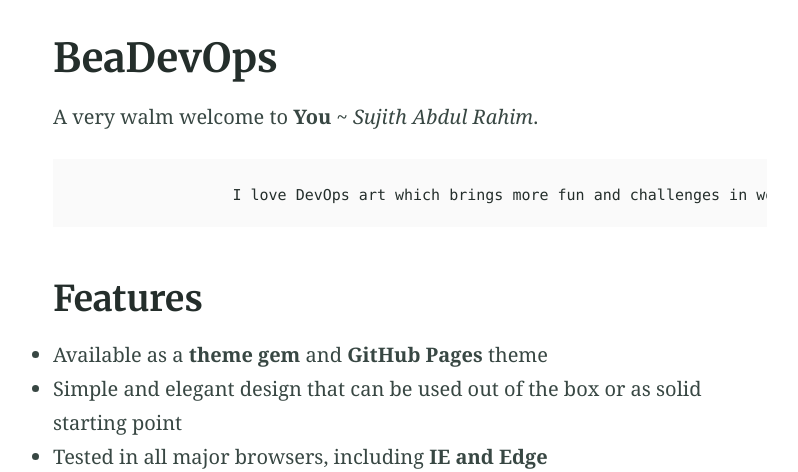
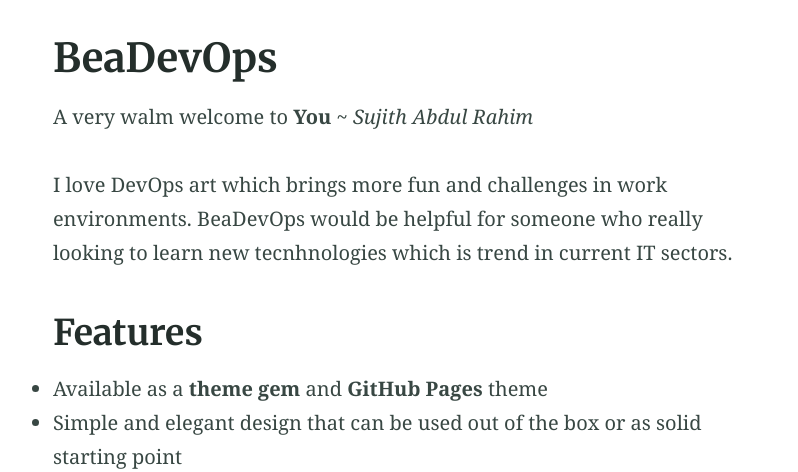
Before and after one commit to sujiar37/beadevops, a Jekyll site: the page built from index.md, in a window 1280 px wide and 900 px high, cut to the strip 428-900 px from the top of the window. Shown: the whole strip, without its empty margins (230-1028 px from the left). Built offline with Jekyll 4.4.1, drawn with Linux system fonts in a browser that asks for light colours; our own code applies the rules of GitHub Pages for plain Markdown files.

```diff
--- a/index.md
+++ b/index.md
@@ -7,9 +7,9 @@ feature_image: "https://source.unsplash.com/WLUHO9A_xik/1600x900"
 excerpt: "Alembic is a starting point for [Jekyll](https://jekyllrb.com/) projects. Rather than starting from scratch, this boilerplate is designed to get the ball rolling immediately. Install it, configure it, tweak it, push it."
 ---
 
-A very walm welcome to **You** ~ *Sujith Abdul Rahim*.
+A very walm welcome to **You** ~ *Sujith Abdul Rahim*
 
-                      I love DevOps art which brings more fun and challenges in work environments. BeaDevOps would be helpful for someone who really looking to learn new tecnhnologies which is trend in current IT sectors.
+  I love DevOps art which brings more fun and challenges in work environments. BeaDevOps would be helpful for someone who really looking to learn new tecnhnologies which is trend in current IT sectors.
 
 <!--
 {% include button.html text="Fork it" icon="github" link="https://github.com/daviddarnes/alembic" color="#0366d6" %} {% include button.html text="Tweet it" icon="twitter" link="https://twitter.com/intent/tweet/?url=https://alembic.darn.es&text=Alembic%20-%20A%20Jekyll%20boilerplate%20theme&via=DavidDarnes" color="#0d94e7" %} {% include button.html text="Install Alembic ⚗️" link="https://github.com/daviddarnes/alembic#installation" %} {% include button.html text="Tip me $5 💸" link="https://www.paypal.me/daviddarnes/5usd" color="#333333" %}
```
